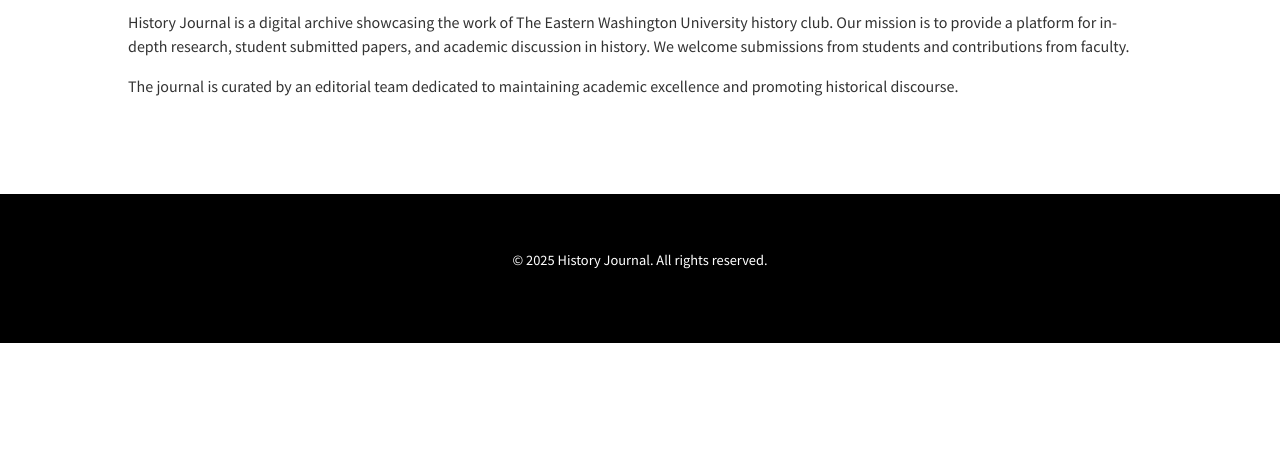
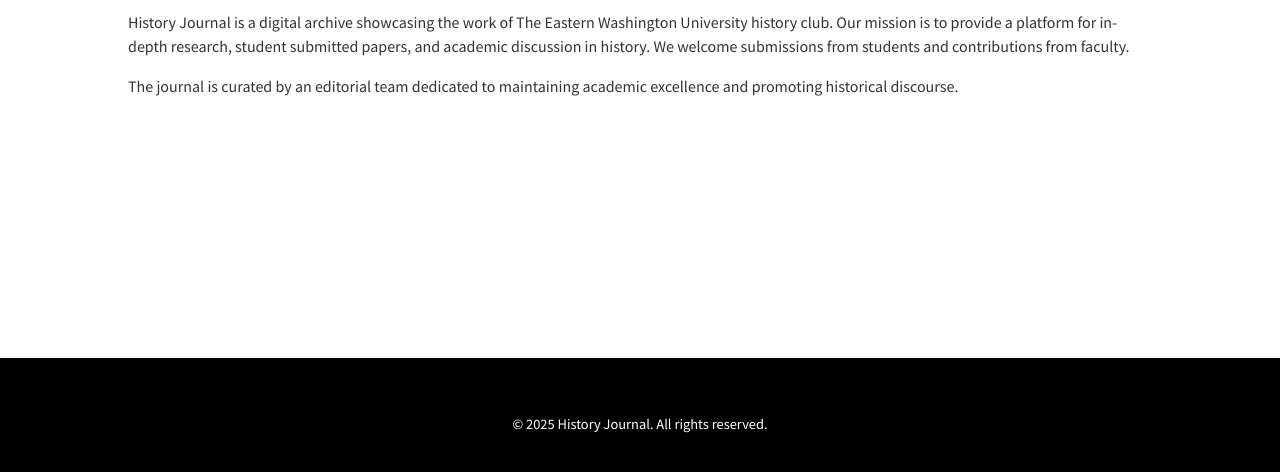
Before and after one commit to gallonofmilk12/HistoryJournal, a plain HTML site: page about.html in a window 1280 px wide. Shown: the part 292-764 px from the top of the page. Drawn offline with nearby package versions, Linux system fonts and the light colour scheme.

Commit message:
Enhance CSS layout for responsive design with flexbox adjustments

```diff
--- a/styles/main.css
+++ b/styles/main.css
@@ -1,12 +1,20 @@
 /* --- Retro / Typographic-Focused Style --- */
 
 /* Base Typography and Color Palette */
+html, body {
+    height: 100%;
+    margin: 0;
+}
+
 body {
     font-family: 'Source Sans Pro', sans-serif;
     color: #333;
     background: #fff;
     margin: 0;
     padding: 0;
+    display: flex;
+    flex-direction: column;
+    min-height: 100vh;
 }
 
 h1,
@@ -150,6 +158,7 @@ footer {
     padding: 1.5rem 0;
     margin-top: 3rem;
     font-size: 0.9rem;
+    flex-shrink: 0;
 }
 
 /* Modal styling (unchanged but can be tweaked if needed) */
@@ -242,3 +251,8 @@ aside h3 {
         font-size: 3rem;
     }
 }
+
+main {
+    flex: 1 0 auto;
+    /* ...existing main styles... */
+}
```
